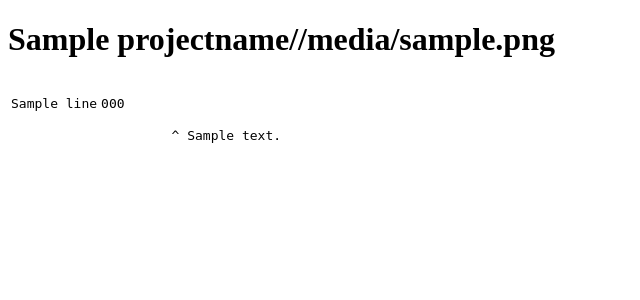
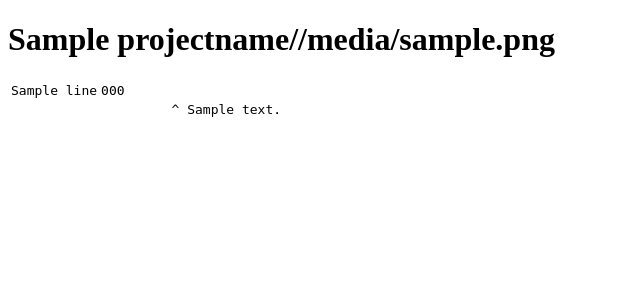
Before and after one commit to DronMDF/vanadis, a Django app: template ui/templates/ui/file.html in a window 1280 px wide. Shown: the top 300 px of the page, without its empty margins (0-640 px from the left). Run offline with Django 3.2, Linux system fonts and the light colour scheme; the template is opened without the code that fills it: most values are stand-ins (such as "Sample title", 1, 10 or a date in 2020).

Commit message:
Margin fix for pre tag by #44

```diff
--- a/ui/templates/ui/file.html
+++ b/ui/templates/ui/file.html
@@ -14,7 +14,7 @@
 {% for line in sourcecode %}
 <tr>
 	<td>{{line.line}}</td>
-	<td><pre>{{line.code}}</pre></td>
+	<td><pre style="margin: 0">{{line.code}}</pre></td>
 </tr>
 {% for issue in line.issues %}
 <tr>
```
